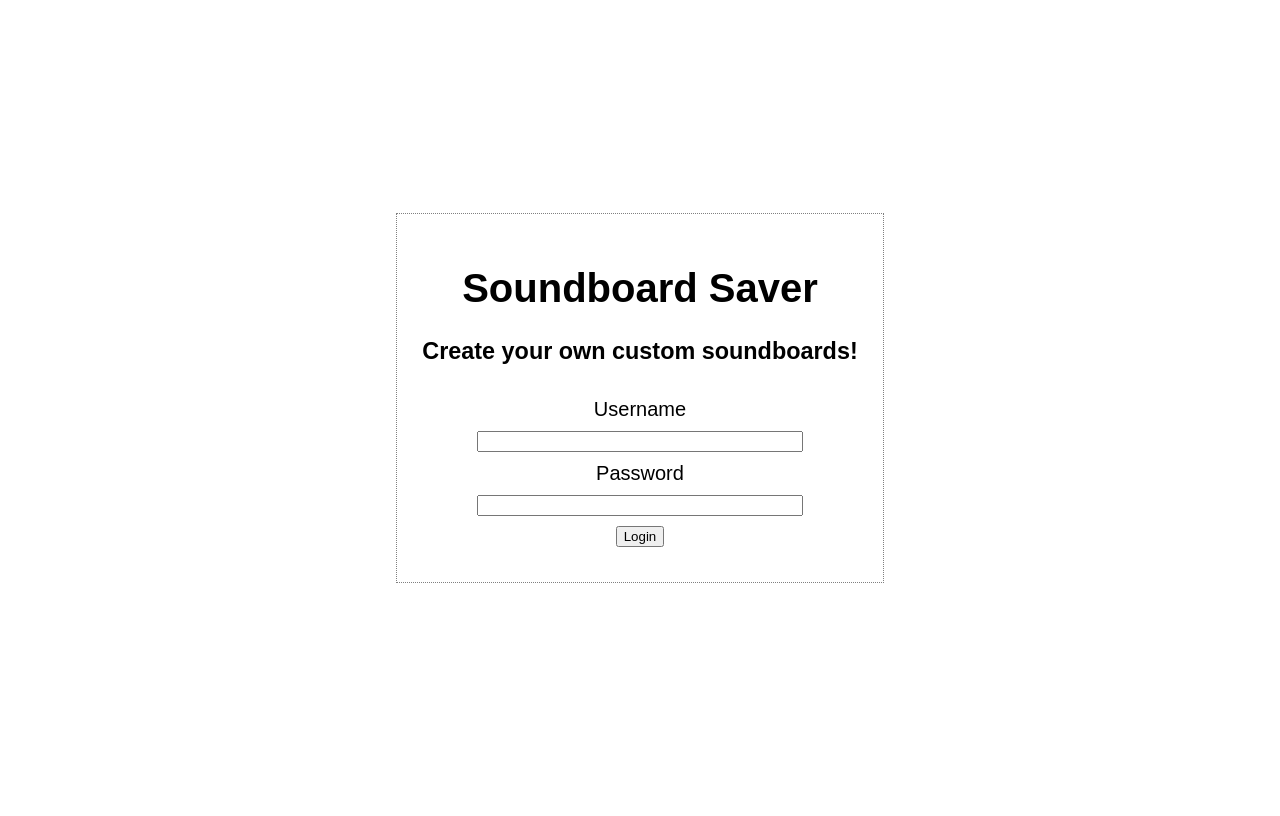
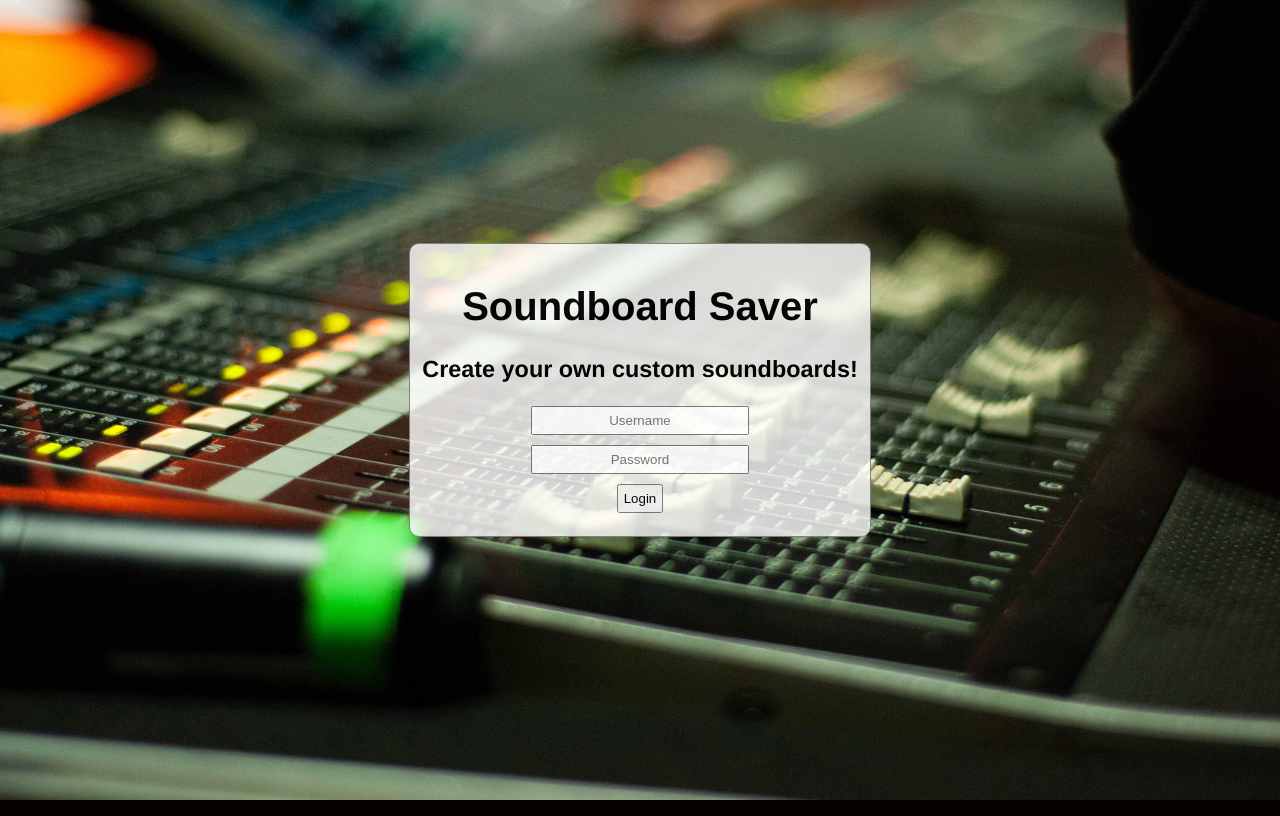
Before and after one commit to Nuttjacob/SoundboardSaver, a PHP site: page / in a window 1280 px wide. Run offline with PHP 8.4, Linux system fonts and the light colour scheme.

Commit message:
CSS and Database Work
Worked on the CSS for the login page and created the database table structure for all of the sounds

```diff
--- a/citations.txt
+++ b/citations.txt
@@ -4,3 +4,7 @@ https://stackoverflow.com/questions/4498482/javascript-cant-find-element-by-id
 
 https://www.php.net/manual/en/function.glob.php
 https://stackoverflow.com/questions/38899453/how-to-define-multiple-patterns-in-php-glob/38899559
+
+
+
+Background image for login page: https://www.pexels.com/photo/sound-mixer-board-in-recording-studio-5723534/ No attribution required
--- a/index.php
+++ b/index.php
@@ -10,14 +10,12 @@
 		<form action="logincheck.php" method="post"><!-- don't want to use get for credentials... -->
 		<h1>Soundboard Saver</h1>
 		<h3>Create your own custom soundboards!</h3>
-		<label for="username">Username</label>
-		<input type="text" name="username" id="username">
-		<label for="password">Password</label>
-		<input type="password" name="password" id="password">
+		<input type="text" name="username" id="username" placeholder="Username" maxlength="25">
+		<input type="password" name="password" id="password" placeholder="Password" maxlength="255">
 		<input id="loginsubmit" type="submit" value="Login">
 		<?php
 		if (isset($_GET['error'])) {
-			echo "<h2>Invalid credentials!</h2>";
+			echo "<h4>Invalid credentials!</h4>";
 		}
 		?>
 		</form>
--- a/login.css
+++ b/login.css
@@ -1,27 +1,43 @@
+/*
+https://www.delftstack.com/howto/css/background-opacity-css/
+https://www.cssportal.com/css3-rgba-generator/
+https://www.geeksforgeeks.org/how-to-align-placeholder-text-in-html/
+
+*/
 body {
 	display: flex;
 	justify-content: center;
 	align-items: center;
-	height: 100%;
-	font-family: 'Arial', sans-serif;
+	font-family: 'Helvetica', sans-serif;
 	font-size: 1.25em;
+	background-image: url('images/loginbg.jpg');
+	background-repeat: no-repeat;
+	background-size: cover;
+	opacity: 0.95;
 }
-h1, h2, h3 {
+h1, h2, h3, h4 {
 	text-align: center;
 }
 form {
-	border: 1px dotted gray;
-	padding: 2%;
+	border: 1px solid gray;
+	padding: 1%;
+	background-color: rgba(255, 255, 255, 0.85); /* this seems to be the easiest way to do background opacity */
+	border-radius: 10px;
 }
-form input, form label {
+form input {
 	display: block;
 	margin: auto;
-	width: 75%;
+	width: 50%;
+	padding: 5px;/* This was unintentional but it looks kinda nice */
+	margin-top: 10px;
+	margin-bottom: 10px;
+	text-align: center;
 }
-form label {
+form input::placeholder {/*Works for everything except IE */
 	text-align: center;
-	padding-top: 10px;
-	padding-bottom: 10px;
+}
+form input:-ms-input-placeholder {/* IE... */
+	text-align: center;
 }
 #loginsubmit {
 	margin-top: 10px;
```
Also changed, not shown: loaddbsounds.php (added, +18 -0 lines), logincheck.php (+4 -4 lines), images/loginbg.jpg (added).
